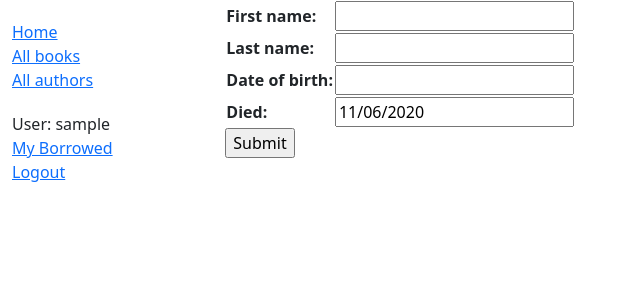
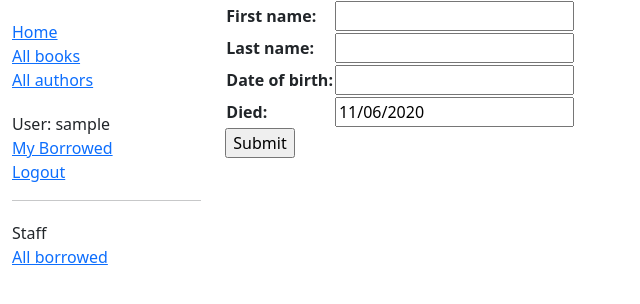
Before and after one commit to vi-mcw196/library-django, a Django app: page /catalog/author/create/ in a window 1280 px wide. Shown: the top 304 px of the page, without its empty margins (0-640 px from the left). Run offline with Django 4.2, Linux system fonts and the light colour scheme; the visitor is signed in with stand-in values (Sample User, id 1).

Commit message:
upd base_generic

```diff
--- a/locallibrary/catalog/templates/base_generic.html
+++ b/locallibrary/catalog/templates/base_generic.html
@@ -4,7 +4,8 @@
     {% block title %}<title>Local Library</title>{% endblock %}
     <meta charset="utf-8">
     <meta name="viewport" content="width=device-width, initial-scale=1">
-  <link href="https://cdn.jsdelivr.net/npm/bootstrap@5.1.3/dist/css/bootstrap.min.css" rel="stylesheet" integrity="sha384-1BmE4kWBq78iYhFldvKuhfTAU6auU8tT94WrHftjDbrCEXSU1oBoqyl2QvZ6jIW3" crossorigin="anonymous">
+    <link href="https://cdn.jsdelivr.net/npm/bootstrap@5.1.3/dist/css/bootstrap.min.css" rel="stylesheet"
+          integrity="sha384-1BmE4kWBq78iYhFldvKuhfTAU6auU8tT94WrHftjDbrCEXSU1oBoqyl2QvZ6jIW3" crossorigin="anonymous">
     <!-- Add additional CSS in static file -->
     {% load static %}
     <link rel="stylesheet" href="{% static 'css/styles.css' %}">
@@ -30,9 +31,19 @@
                 {% endif %}
             </ul>
             {% endblock %}
+
+
+            {% if user.is_staff %}
+            <hr/>
+            <ul class="sidebar-nav">
+                <li>Staff</li>
+                {% if perms.catalog.can_mark_returned %}
+                <li><a href="{% url 'all-borrowed' %}">All borrowed</a></li>
+                {% endif %}
+            </ul>
+            {% endif %}
         </div>
         <div class="col-sm-10 ">{% block content %}{% endblock %}</div>
-
 
 
         {% block pagination %}
```
Lines whose indentation alone changed are shown as unchanged.
